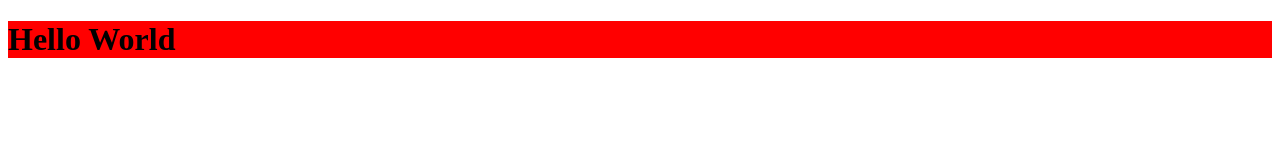
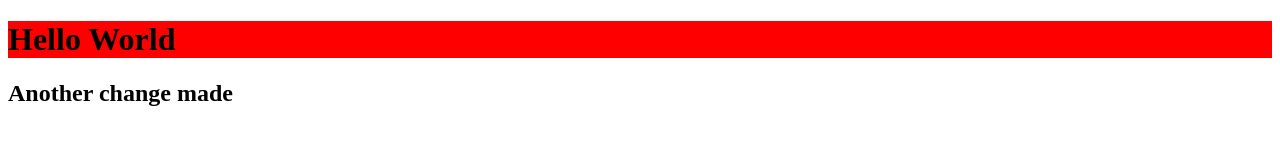
Before and after one commit to Flashina/gitpractice, a plain HTML site: page index.html in a window 1280 px wide. Drawn offline with Linux system fonts and the light colour scheme.

Commit message:
another change

```diff
--- a/index.html
+++ b/index.html
@@ -8,5 +8,6 @@
 </head>
 <body>
     <h1 style="background-color: red;">Hello World</h1>
+    <h2>Another change made</h2>
 </body>
 </html>
```
